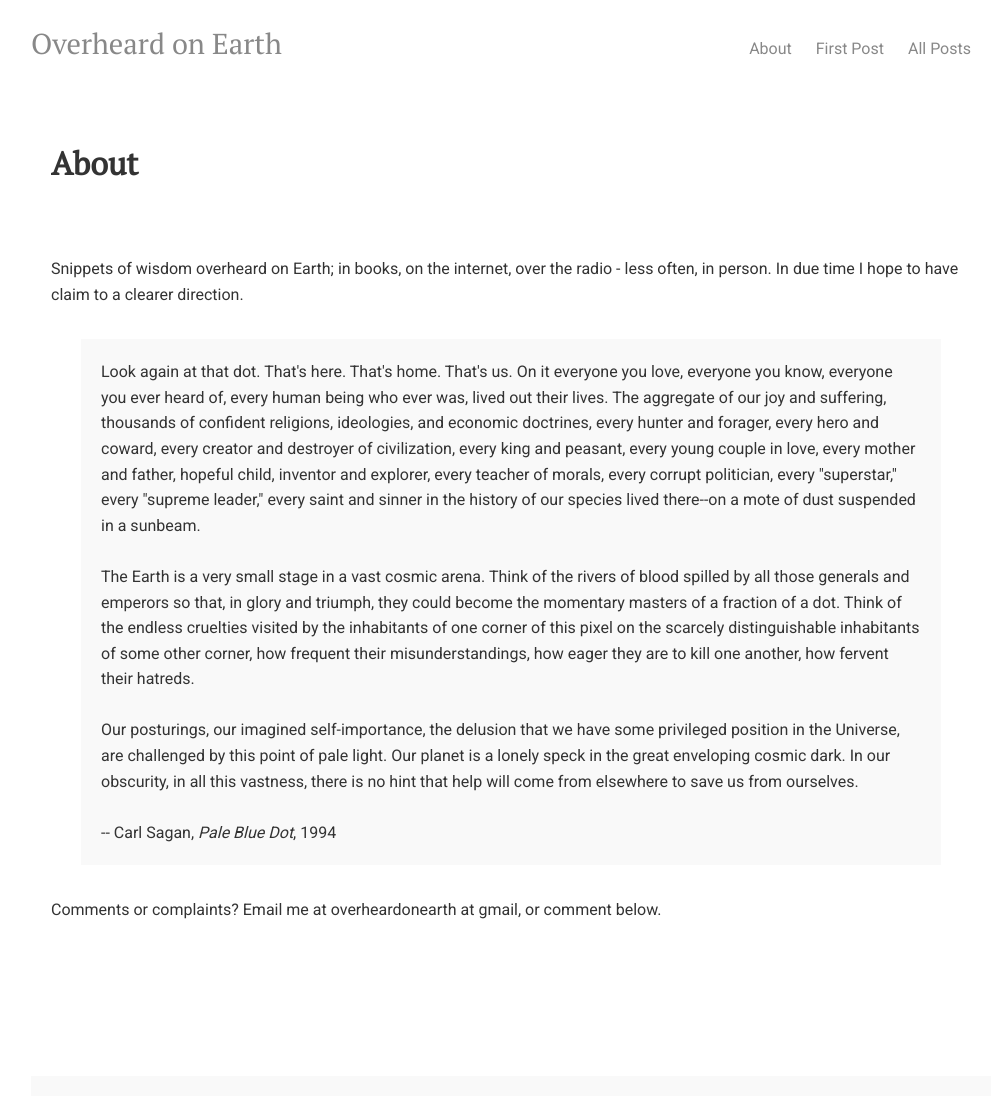
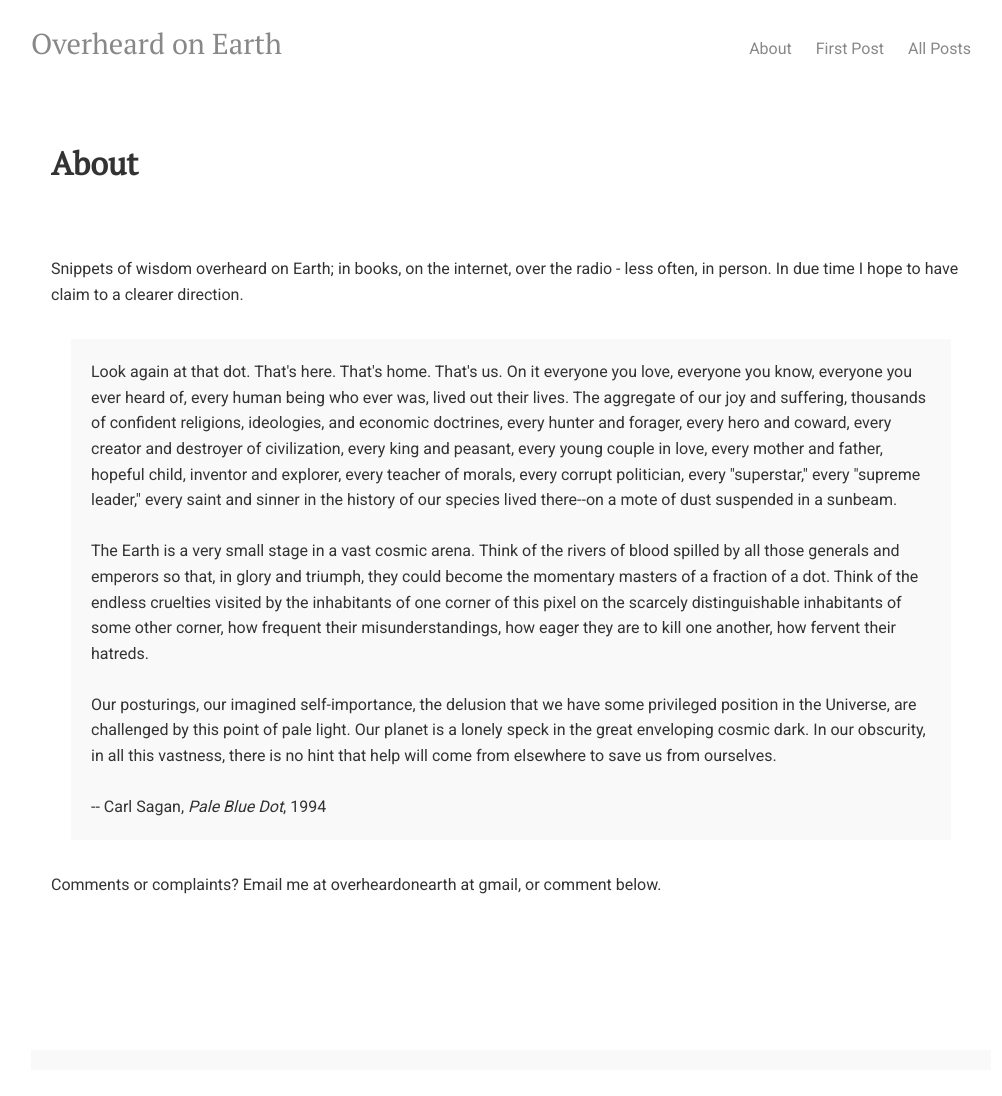
Before and after one commit to overheardonearth/overheardonearth.github.io, a Jekyll site: the page built from about/index.html, in a window 1280 px wide. Shown: the whole page, without its empty margins (129-1131 px from the left). Built offline with Jekyll 4.4.1, drawn with Linux system fonts in a browser that asks for light colours; comment, search, counter and statistics services are not loaded; after the commit the page ends 1070 px from its top, so only the background shows below that.

Commit message:
Update main.css

```diff
--- a/css/main.css
+++ b/css/main.css
@@ -138,16 +138,16 @@ h1 {
   display: block;
   margin-top: 2em;
   margin-bottom: 2em;
-  margin-left: 30px;
-  margin-right: 30px;
+  margin-left: 20px;
+  margin-right: 20px;
   padding: 20px;
   background-color: #f9f9f9;
-    min-width: 200px;
 }
 
 .post {
   background-color: #fff;
   padding: 20px;
+    min-width: 240px;
 }
 
 #disqus_thread {
```
